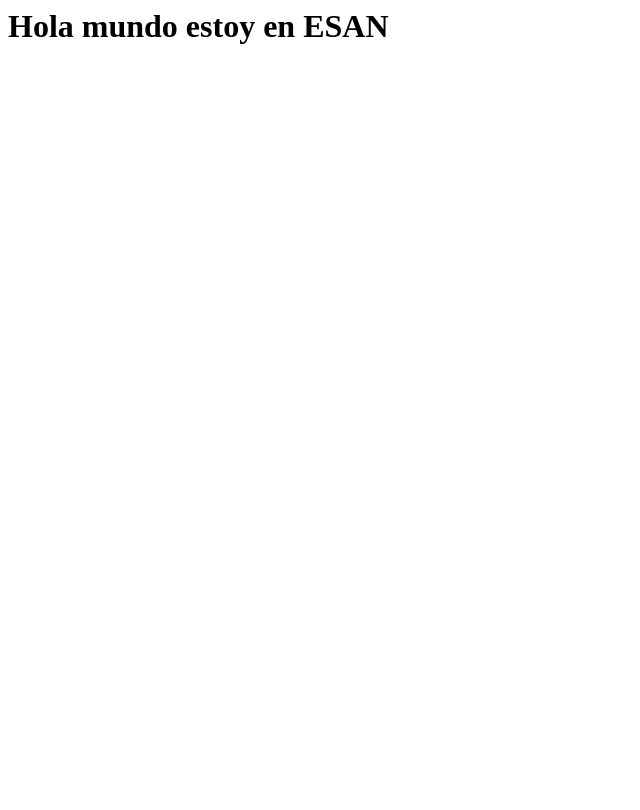
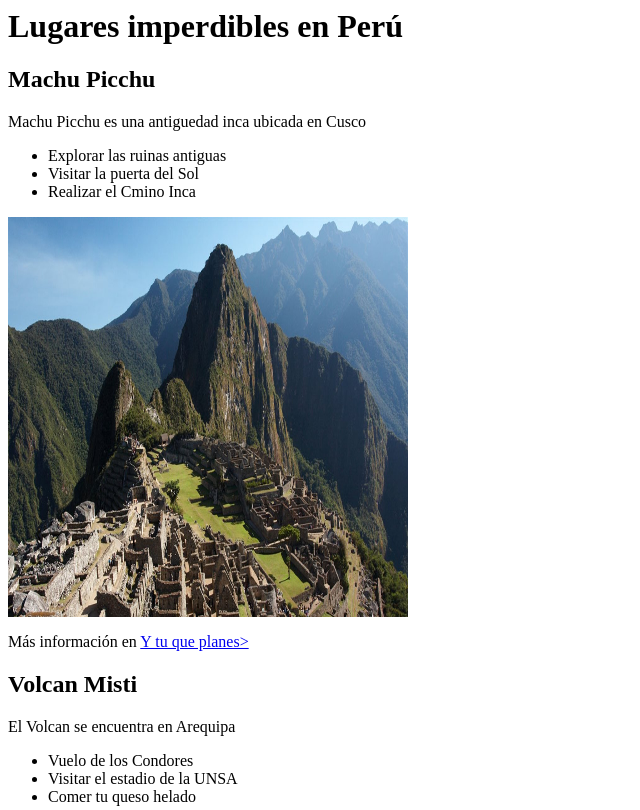
Before and after one commit to KatiushaZapata/Ejercicio1html, a plain HTML site: page index.html in a window 1280 px wide. Shown: the top 810 px of the page, without its empty margins (0-640 px from the left). Drawn offline with Linux system fonts and the light colour scheme.

Commit message:
Modificacion 2

```diff
--- a/index.html
+++ b/index.html
@@ -3,11 +3,55 @@
 </html>
 
 <head>
-
+    <title>Lugares imperdibles de visitar en Perú</title>
+    <link rel="stylesheet" href="style.css"
 </head>
 
 <body>
-    <h1>Hola mundo estoy en ESAN</h1>
+    <h1>Lugares imperdibles en Perú</h1>
+
+    <section>
+        <h2> Machu Picchu</h2>
+        <article>
+            <p>Machu Picchu es una antiguedad inca ubicada en Cusco</p>
+        </article>
+        <ul>
+            <Li>Explorar las ruinas antiguas</Li>
+            <Li>Visitar la puerta del Sol</Li>
+            <Li>Realizar el Cmino Inca</Li>
+        </ul>
+        <img src="image/machu-picchu.jpg" alt="Visita Machu Picchu">
+        <p>Más información en <a target="_blank" href=https://patrimoniomundial.cultura.pe/sitiosdelpatrimoniomundial/santuario-hist%C3%B3rico-de-machu-picchu">Y tu que planes></a></p>
+    </section>
+    <section>
+        <h2> Volcan Misti</h2>
+        <article>
+            <p>El Volcan se encuentra en Arequipa</p>
+        </article>
+        <ul>
+            <Li>Vuelo de los Condores</Li>
+            <Li>Visitar el estadio de la UNSA</Li>
+            <Li>Comer tu queso helado</Li>
+        </ul>
+        <img src="image/misti.jpg" alt="Visita Machu Picchu">
+        <p>Más información en <a target="_blank" href=https://www.perurail.com/es/destinos/arequipa/">Y tu que planes></a></p>
+    </section>
+    <section>
+        <h2> Lago Titicaca</h2>
+        <article>
+            <p>El Lago Titicaca se encuentra en Puno</p>
+        </article>
+        <ul>
+            <Li>Visita la Isla Esteves</Li>
+            <Li>Visita la isla de los Uros</Li>
+            <Li>No te pierdas la deliciosa gastronomia</Li>
+        </ul>
+        <img src="image/puno.jpg" alt="Visita Puno">
+        <p>Más información en <a target="_blank" href=https://www.perurail.com/es/destinos/arequipa/">Y tu que planes></a></p>
+    </section>
+
+
+
 </body>
 
 <footer>
--- /dev/null
+++ b/style.css
@@ -0,0 +1,4 @@
+img {
+    width: 400px;
+    height: 400px;
+}
```
Also changed, not shown: image/Puno.jpg (added), image/machu-picchu.jpg (added), image/misti.jpg (added).
